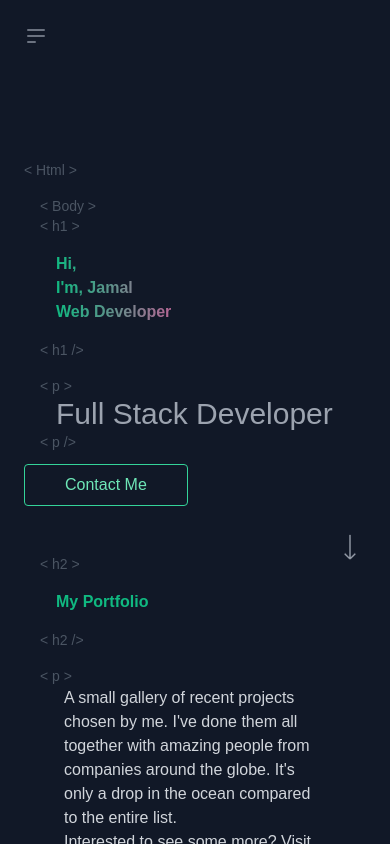
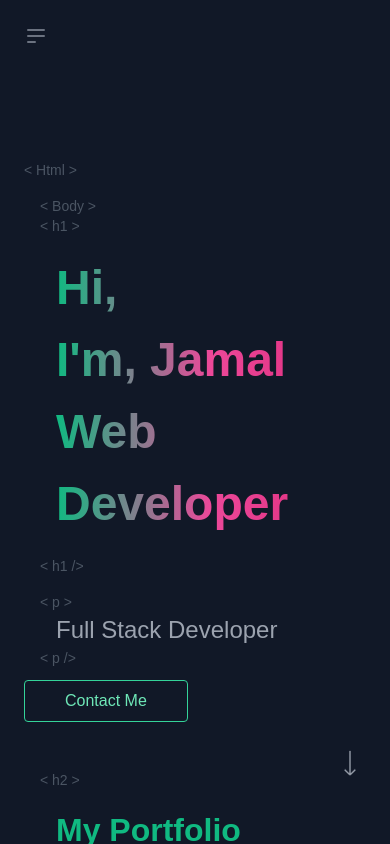
Before and after one commit to abduljamalbasha/myprofile, a React (Create React App) app: page / in a window 390 px wide. Built offline with nearby package versions, Linux system fonts and the light colour scheme.

Commit message:
style updated

```diff
--- a/src/App.js
+++ b/src/App.js
@@ -1,5 +1,6 @@
 import React from 'react'
 import './App.css';
+import './styles/global.css';
 import './styles/tailwind.css';
 import { BrowserRouter as Router } from "react-router-dom"
 import { Layout } from "./Components/Layout/layout";
--- a/src/Components/about.jsx
+++ b/src/Components/about.jsx
@@ -15,7 +15,7 @@ const AboutComponent = () => {
         <div>
         <div className="tag top-tags ml-4 lg:mt-28 md:mt-4 sm:mt-4 text-gray-600 text-sm">&lt; h2 &gt;</div>
             <div className="ml-8 mt-4 lg:text-6xl md:text-4xl sm:text-4xl xs:text-2xl font-black ">
-              <h1 className="text-green-500">My, Myself & I</h1>
+              <h1 className="text-green-500 title-heading">My, Myself & I</h1>
             </div>
               <div className="tag top-tags ml-4 mt-4 text-gray-600 text-sm">&lt; h2 /&gt;</div>
             <div className="tag top-tags ml-4 mt-4 text-gray-600 text-sm">&lt; p &gt;</div>
@@ -32,7 +32,7 @@ const AboutComponent = () => {
                 </p>
             <br></br>
             <p className="text-gray-300 px-10">
-                  <a className="text-green-400" rel="contact" href="/contact/"> Lets make something special</a>
+                  <a className="text-green-400" rel="contact" href="/contact"> Lets make something special</a>
                 </p>
             <div className="tag top-tags ml-4 text-gray-600 text-sm">&lt; p /&gt;</div>
         </div>
--- a/src/Components/contact.jsx
+++ b/src/Components/contact.jsx
@@ -31,7 +31,7 @@ const formSubmit = (e) => {
               <div className="mx-auto lg:mx-0">
                  <div className="tag top-tags text-gray-600 text-sm">&lt; h2 &gt;</div>
                   <div className="lg:text-6xl md:text-4xl sm:text-4xl xs:text-2xl font-black ">
-                    <h1 className="text-green-500">Contact Me</h1>
+                    <h1 className="text-green-500 title-heading">Contact Me</h1>
                   </div>
                 <div className="tag top-tags mt-4 text-gray-600 text-sm">&lt; h2 /&gt;</div>
                 <div className="tag top-tags mt-4 text-gray-600 text-sm">&lt; Form &gt;</div>
--- a/src/Components/profile.jsx
+++ b/src/Components/profile.jsx
@@ -9,14 +9,14 @@ const ProfileComponent = () => {
             <div className="tag top-tags ml-4 mt-4 text-gray-600 text-sm">&lt; Body &gt;</div>
             <div className="tag top-tags ml-4 lg:mt-28 md:mt-4 sm:mt-4 text-gray-600 text-sm">&lt; h1 &gt;</div>
             <div className="ml-8 mt-4 lg:text-8xl md:text-6xl sm:text-6xl xs:text-4xl font-black ">
-              <h1 className="text-transparent bg-gradient-to-r bg-clip-text from-green-500 via-pink-500 to-pink-600">Hi,</h1>
-              <h1 className="text-transparent bg-gradient-to-r bg-clip-text from-green-500 via-pink-500 to-pink-600">I'm, Jamal</h1>
-              <h1 className="text-transparent bg-gradient-to-r bg-clip-text from-green-500 via-pink-500 to-pink-600">Web Developer</h1>
+              <h1 className="main-title text-transparent bg-gradient-to-r bg-clip-text from-green-500 via-pink-500 to-pink-600">Hi,</h1>
+              <h1 className="main-title text-transparent bg-gradient-to-r bg-clip-text from-green-500 via-pink-500 to-pink-600">I'm, Jamal</h1>
+              <h1 className="main-title text-transparent bg-gradient-to-r bg-clip-text from-green-500 via-pink-500 to-pink-600">Web Developer</h1>
 
             </div>
             <div className="tag top-tags ml-4 mt-4 text-gray-600 text-sm">&lt; h1 /&gt;</div>
             <div className="tag top-tags ml-4 mt-4 text-gray-600 text-sm">&lt; p &gt;</div>
-              <p className="text-gray-400 ml-8 text-3xl md:text-2xl sm:text-2xl ">Full Stack Developer</p>
+              <p className="text-gray-400 ml-8 lg:text-3xl md:text-2xl sm:text-2xl sub-title">Full Stack Developer</p>
             <div className="tag top-tags ml-4 text-gray-600 text-sm">&lt; p /&gt;</div>
             <button className="hover:text-black text-green-300 mt-3 px-10 py-2 md:px-10 md:py-2 sm:px-6 sm:py-1 border border-green-400 rounded hover:bg-green-300">Contact Me</button>
 
--- a/src/Components/skills.jsx
+++ b/src/Components/skills.jsx
@@ -15,7 +15,7 @@ const MySkillsComponent = () => {
         <div>
         <div className="tag top-tags ml-4 lg:mt-28 md:mt-4 sm:mt-4 text-gray-600 text-sm">&lt; h2 &gt;</div>
             <div className="ml-8 mt-4 lg:text-6xl md:text-4xl sm:text-4xl xs:text-2xl font-black ">
-              <h1 className="text-green-500">Skills & Experiences</h1>
+              <h1 className="text-green-500 title-heading">Skills & Experiences</h1>
             </div>
               <div className="tag top-tags ml-4 mt-4 text-gray-600 text-sm">&lt; h2 /&gt;</div>
             <div className="tag top-tags ml-4 mt-4 text-gray-600 text-sm">&lt; p &gt;</div>
--- a/src/Components/work.jsx
+++ b/src/Components/work.jsx
@@ -28,7 +28,7 @@ export default function WorkComponent () {
 
       <div className="tag top-tags ml-4 lg:mt-28 md:mt-4 sm:mt-4 text-gray-600 text-sm">&lt; h2 &gt;</div>
       <div className="ml-8 mt-4 lg:text-6xl md:text-4xl sm:text-4xl xs:text-2xl font-black ">
-        <h1 className="text-green-500">My Portfolio</h1>
+        <h1 className="text-green-500 title-heading">My Portfolio</h1>
       </div>
         <div className="tag top-tags ml-4 mt-4 text-gray-600 text-sm">&lt; h2 /&gt;</div>
       <div className="tag top-tags ml-4 mt-4 text-gray-600 text-sm">&lt; p &gt;</div>
--- /dev/null
+++ b/src/styles/global.css
@@ -0,0 +1,11 @@
+ @media only screen and (max-width:567px) {
+    .main-title {
+      font-size: xxx-large;
+    }
+    .sub-title {
+      font-size: x-large;
+    }
+    .title-heading {
+      font-size: xx-large;
+    }
+  }
--- a/tailwind.js
+++ b/tailwind.js
@@ -1,8 +1,6 @@
 smodule.exports = {
   purge: {
     enabled:true,
-    mode: 'all',
-    preserveHtmlElements: false,
     content:["./src/**/*.html","./src/**/*.jsx","./src/**/*.js"]
   },
   darkMode: false, // or 'media' or 'class'
```
Also changed, not shown: src/index.css (line endings or trailing spaces).
